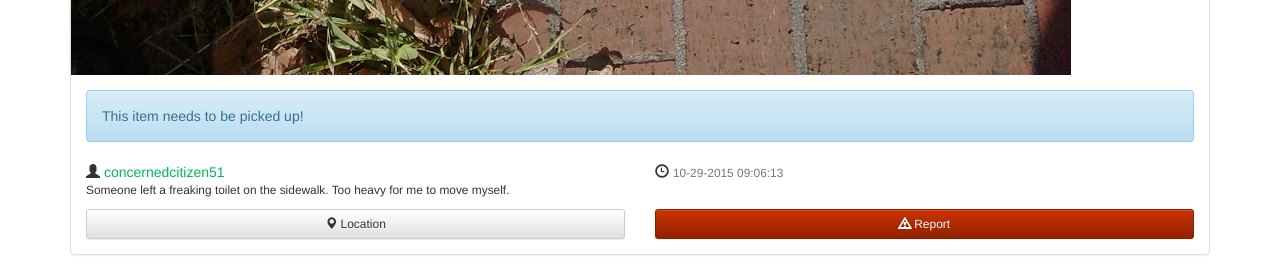
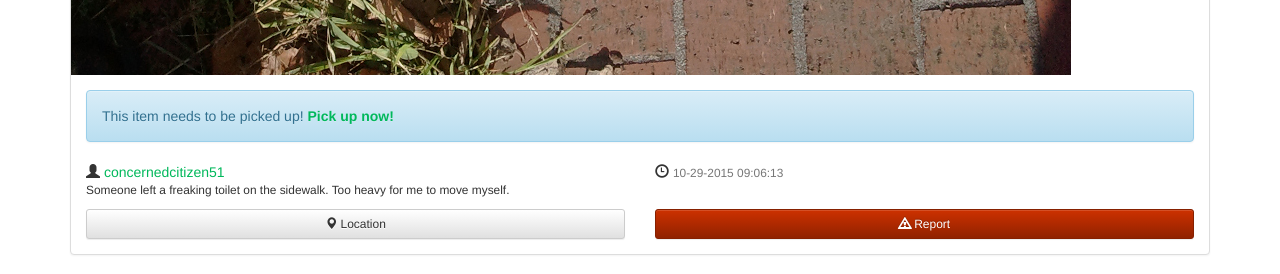
Before and after one commit to kocsenc/FoodTracker, a Jekyll site: the page built from list.html, in a window 1280 px wide and 900 px high, scrolled down 1961 px. Shown: the part 152-426 px from the top of the window. Built offline with Jekyll 4.4.1, drawn with Linux system fonts in a browser that asks for light colours; nearby versions of some CDN libraries; some of the changed text lies outside the part shown.

Commit message:
Add a "Pick up now" link to items that need to be picked up. Fixes #12.

```diff
--- a/_includes/trashItem.html
+++ b/_includes/trashItem.html
@@ -4,6 +4,7 @@
         {% if include.later %}
             <div class="alert alert-info">
                 This item needs to be picked up!
+                <strong><a href="/submit">Pick up now!</a></strong>
             </div>
         {% endif %}
         <div class="row">
```
